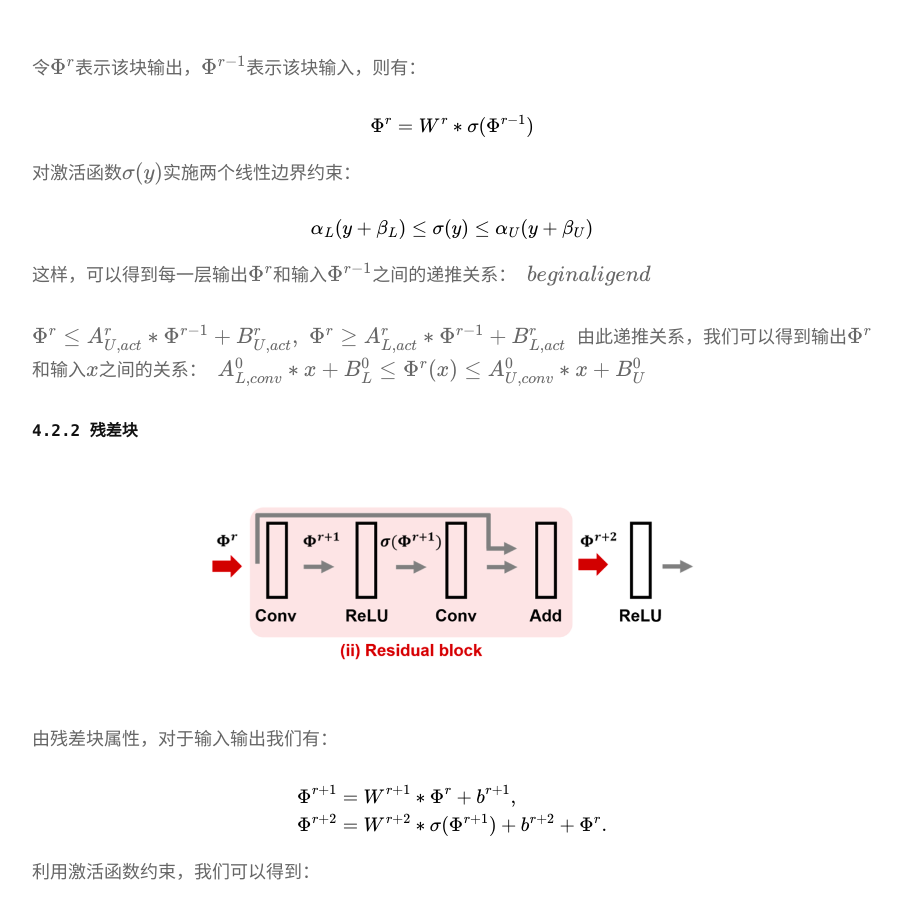
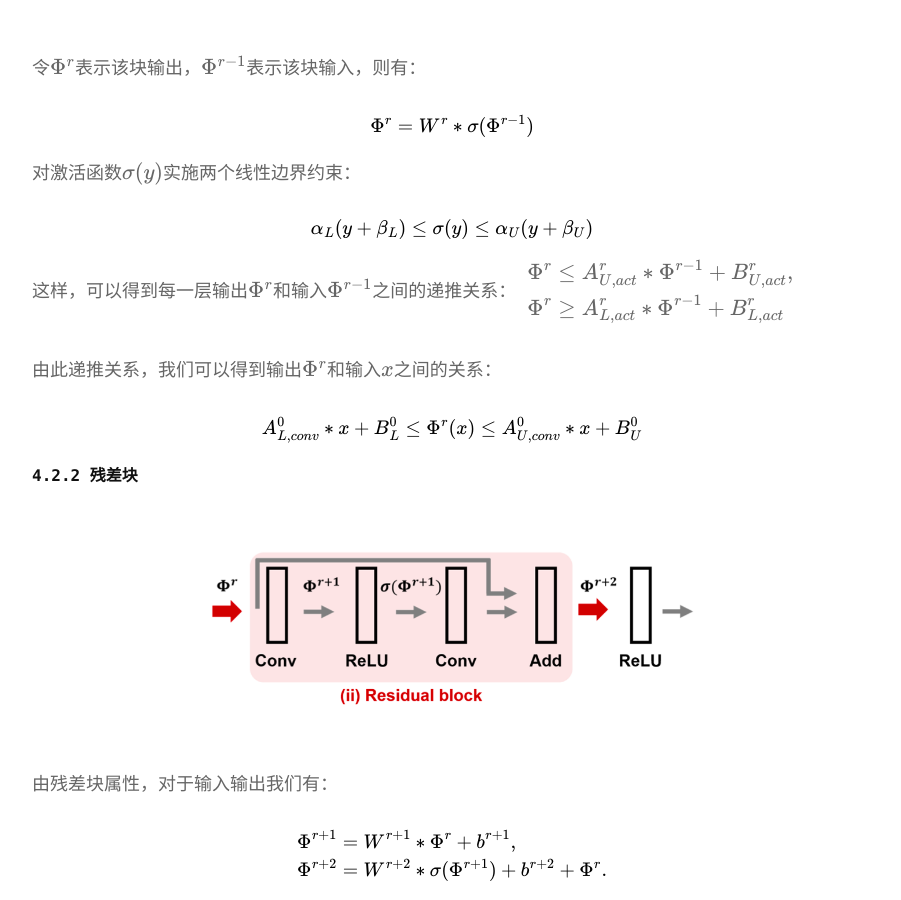
Before and after one commit to MengtingXu1203/mengtingxu1203.github.io, a Jekyll site: the page built from _posts/2020-03-35-MITIBM实验室certifiedrobustness工作总结.md, in a window 1280 px wide and 900 px high, scrolled down 7711 px. Shown: the whole window, without its empty margins (188-1089 px from the left). Built offline with Jekyll 4.4.1, drawn with Linux system fonts in a browser that asks for light colours; formulas are drawn with MathJax 3; a script that is not in the unit is left out; comment, search, counter and statistics services are not loaded; some of the changed text lies outside the part shown.

Commit message:
modify second blog

```diff
--- a/_posts/2020-03-35-MITIBM实验室certifiedrobustness工作总结.md
+++ b/_posts/2020-03-35-MITIBM实验室certifiedrobustness工作总结.md
@@ -72,16 +72,16 @@ $$
 ||\delta||_p \le min\{\min_{j \ne c} \frac {f_c(x_0)-f_j(x_0)}{L_{q,x_0}^j},R\}
 $$
 
-$L_{q,x_0}^j$是$x_0$在范围$B_p(x_0,R):=\{x_0 \in R^d| \| x-x_0\|_p \le R\}$内的局部Lipschitz常数，$\delta \in B_p(0,R)$。
+$L_{q,x_0}^j$是$x_0$在范围$B_p(x_0,R):=\{x_0 \in R^d| \|\| x-x_0\|\|_p \le R\}$内的局部Lipschitz常数，$\delta \in B_p(0,R)$。
 
 <font color = 'blue'>对于目标攻击，只需代入具体目标类$f_j(x_0)$即可。</font>
 
 
 ##### 2.2.2 用极值理论求解鲁棒下界问题
 
-计算$L_q^j$的一种方法是对$x_0$周围的球$B_p(x_0,R)$中的一组点$x^{(i)}$进行采样，并取其中$\|\nabla g(x^{(i)})\|_q$的最大值。但是，可能需要大量样本才能获得对$max\|\nabla g(x^{(i)})\|_q$的良好估计，并且估计值与真实最大值相比有多好这是无从得知的。
+计算$L_q^j$的一种方法是对$x_0$周围的球$B_p(x_0,R)$中的一组点$x^{(i)}$进行采样，并取其中$\|\|\nabla g(x^{(i)})\|\|_q$的最大值。但是，可能需要大量样本才能获得对$max\|\|\nabla g(x^{(i)})\|\|_q$的良好估计，并且估计值与真实最大值相比有多好这是无从得知的。
 
-所以采用极值理论可确保随机变量的最大值只能遵循三个极值分布之一，这对于仅用少量样本估计$max\|\nabla g(x^{(i)})\|_q$很有用。
+所以采用极值理论可确保随机变量的最大值只能遵循三个极值分布之一，这对于仅用少量样本估计$max\|\|\nabla g(x^{(i)})\|\|_q$很有用。
 
 * **极值理论(Fisher-Tippett-Gnedenko Theorem):**
 如果存在一系列实数对$(a_n,b_n)$，使得$a_n \gt 0$且$\lim_{n \rightarrow \infty} F_Y^n(a_ny+b_n)=G(y)$，其中$G$是non-degenerate分布函数，则$G$属于Gumbel类别(I型)，Fréchet类别(II型)或Reverse Weibull类别(III型)，其CDF如下：
@@ -159,16 +159,14 @@ $$
 
 这样，可以得到每一层输出$\Phi^r$和输入$\Phi^{r-1}$之间的递推关系：
 $$
-begin{aligend}
+\begin{aligned}
+&\Phi^r \le A_{U,act}^r * \Phi^{r-1} + B_{U,act}^r,\\
+&\Phi^r \ge A_{L,act}^r * \Phi^{r-1} + B_{L,act}^r
+\end{aligned}
 $$
 
-$$
-\Phi^r \le A_{U,act}^r * \Phi^{r-1} + B_{U,act}^r,
-$$
-$$
-\Phi^r \ge A_{L,act}^r * \Phi^{r-1} + B_{L,act}^r
-$$
 由此递推关系，我们可以得到输出$\Phi^r$和输入$x$之间的关系：
+
 $$
 A_{L,conv}^0 * x + B_L^0 \le \Phi^r(x) \le A_{U,conv}^0 * x + B_U^0
 $$
@@ -197,7 +195,7 @@ $$
 
 ##### 4.2.3 批归一化块
 
-<center><img src="https://mengtingxu1203.github.io/assets/img/blog-MIT-IBM/bn.png" width="500" height="auto"/></center>
+<center><img src="https://mengtingxu1203.github.io/assets/img/blog-MIT-IBM/bn.png" width="300" height="auto"/></center>
 
 我们有：
 
@@ -229,7 +227,7 @@ $$
 
 <font color = 'blue'>上面提到的各种$A,B$的上下界具体形式由图4给出。</font>
 
-<center><img src="https://mengtingxu1203.github.io/assets/img/blog-MIT-IBM/AB.png" width="500" height="auto"/></center>
+<center><img src="https://mengtingxu1203.github.io/assets/img/blog-MIT-IBM/AB.png" width="800" height="auto"/></center>
 
 <font color = 'gray'><center>图4.$A_U$和$B_U$的表达。$A_L$和$B_L$具有与$A_U$和$B_U$完全相同的形式，但互换了$U$和$L$。</center></font>
 
```
